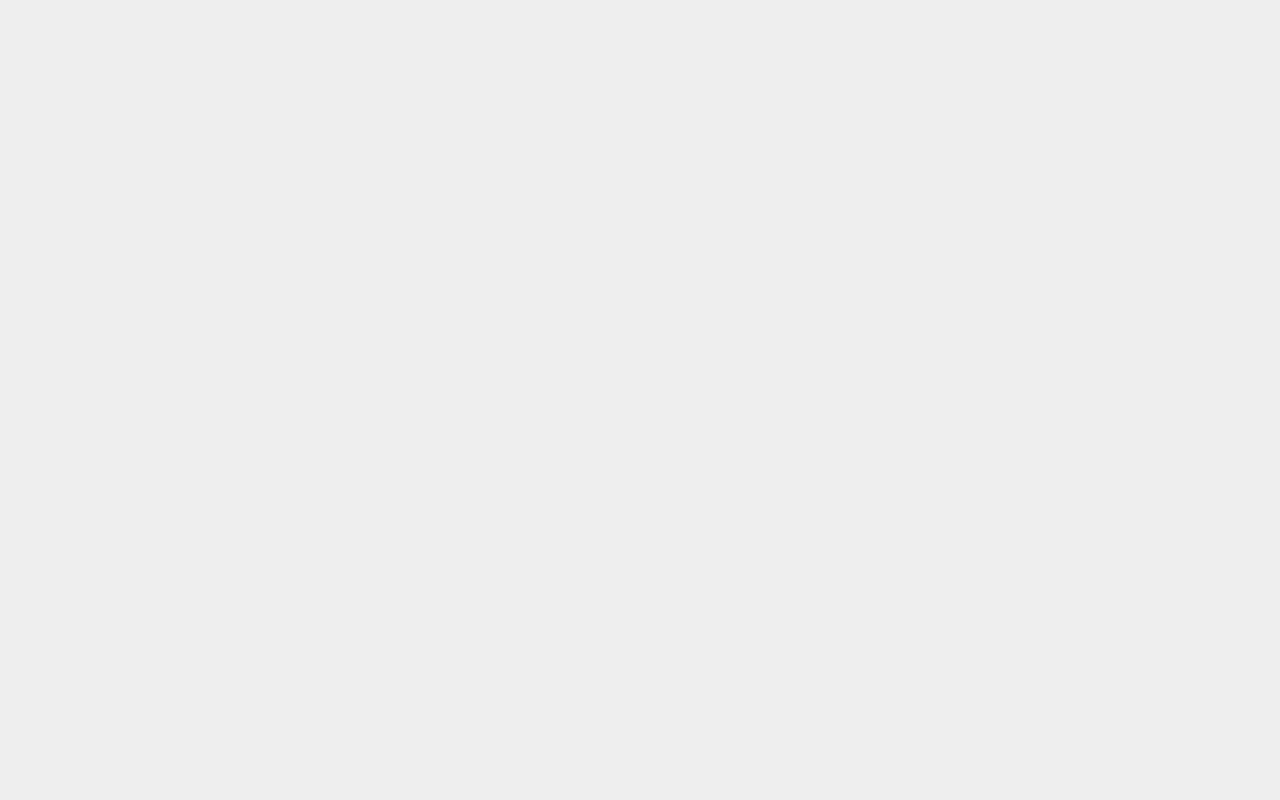
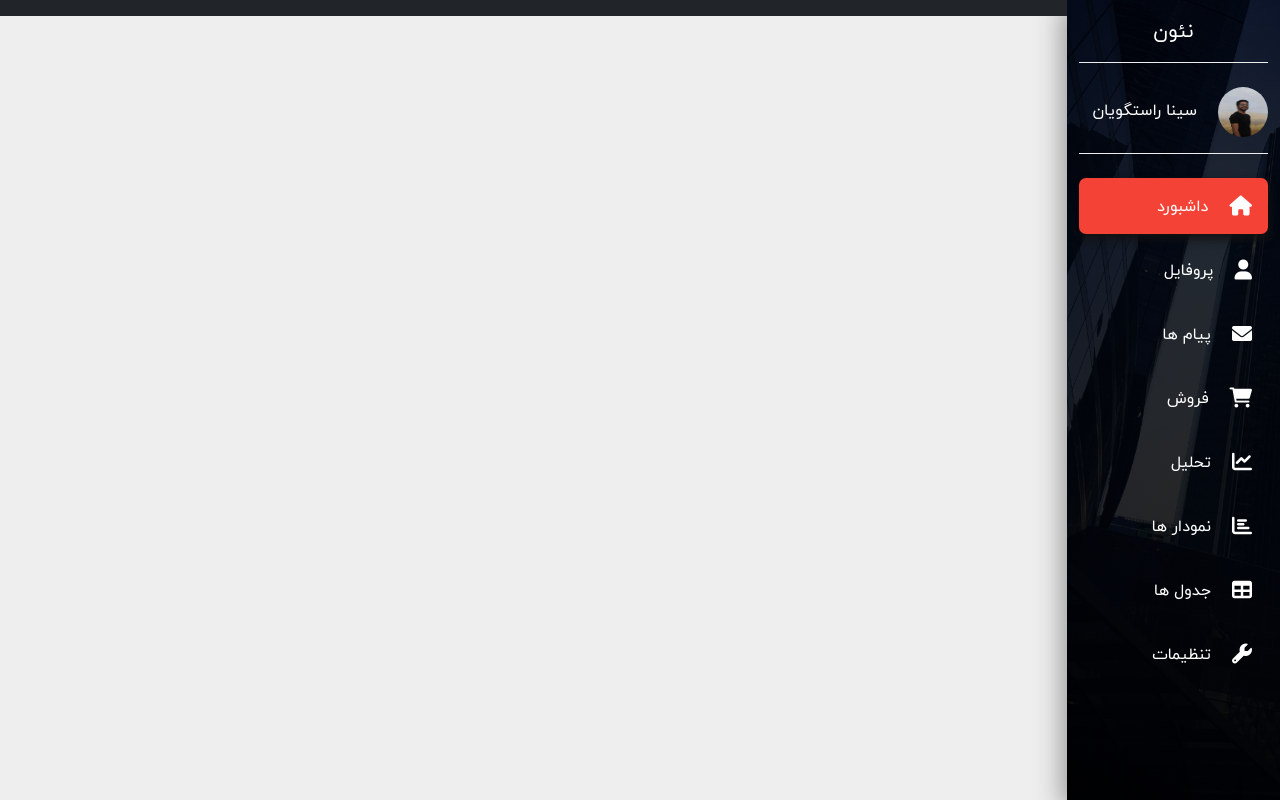
Before and after one commit to sina-rastgouyan/Bootstrap_Admin_Pannel_Project, a plain HTML site: page index.html in a window 1280 px wide. Drawn offline with nearby package versions, Linux system fonts and the light colour scheme.

Commit message:
Navbar Sidebar Has Been Created Here.

```diff
--- a/css/main.css
+++ b/css/main.css
@@ -8,3 +8,64 @@ body {
     font-size: 16px;
     background-color: #eee;
 }
+
+/* Sidebar Styling */
+.sidebar {
+    height: 100vh;
+    background: linear-gradient(rgba(0,0,0,0.7), rgba(0,0,0,0.9)), url(../images/sidebar-img.jpg);
+    background-position: center;
+    background-size:cover;
+    background-repeat: no-repeat;
+    box-shadow: -5px 7px 25px #999;
+}
+
+.bottom-border {
+    border-bottom: 1px groove #eee;
+}
+
+.sidebar-link {
+    transition:all .4s;
+    -webkit-transition:all .4s;
+    -moz-transition:all .4s;
+    -ms-transition:all .4s;
+    -o-transition:all .4s;
+}
+
+.sidebar-link:hover {
+    background-color: #444;
+    border-radius: 5px;
+    -webkit-border-radius: 5px;
+    -moz-border-radius: 5px;
+    -ms-border-radius: 5px;
+    -o-border-radius: 5px;
+}
+
+.current {
+    background-color: #f44336;
+    box-shadow: 2px 5px 10px #111;
+    border-radius: 7px;
+    -webkit-border-radius: 7px;
+    -moz-border-radius: 7px;
+    -ms-border-radius: 7px;
+    -o-border-radius: 7px;
+    transition: all 0.4s;
+    -webkit-transition: all 0.4s;
+    -moz-transition: all 0.4s;
+    -ms-transition: all 0.4s;
+    -o-transition: all 0.4s;
+}
+
+.current:hover {
+    background-color: #f66436;
+    transform: translateY(-1px);
+    -webkit-transform: translateY(-1px);
+    -moz-transform: translateY(-1px);
+    -ms-transform: translateY(-1px);
+    -o-transform: translateY(-1px);
+}
+
+
+/* Default Styles */
+.my-default-button-style {
+    text-decoration: none;
+}
--- a/index.html
+++ b/index.html
@@ -23,6 +23,81 @@
     <link rel="stylesheet" href="css/main.css" />
   </head>
   <body>
+    <!-- Nvigation Section -->
+    <nav class="navbar navbar-expand-lg navbar-light">
+      <button
+        class="navbar-toggler mb-2 bg-light"
+        data-bs-toggle="collapse"
+        data-bs-target="#"
+      >
+        <span class="navbar-toggler-icon"></span>
+      </button>
+      <div class="navbar-collapse collapse">
+        <div class="container-fluid">
+          <div class="row">
+            <!-- Sidebar -->
+            <div class="col-xl-2 col-lg-3 col-md-4 fixed-top sidebar">
+              <a href="#" class="navbar-brand text-white text-center mx-auto py-3 d-block mb-4 bottom-border">نئون</a>
+              <div class="bottom-border pb-3">
+                <img src="images/My_Own_pic.jpg" class="rounded-circle me-3" style="width: 50px; height: 50px;" alt="My_Own_Picture">
+                <a href="#" class="text-white my-default-button-style">سینا راستگویان</a>
+              </div>
+              <ul class="nav-bar list-unstyled flex-column mt-4">
+                <li class="nav-item current">
+                  <a href="#" class="nav-link text-white p-3 mb-2">
+                    <i class="fas fa-home fa-lg me-3"></i> داشبورد
+                  </a>
+                </li>
+                <li class="nav-item sidebar-link">
+                  <a href="#" class="nav-link text-white p-3 mb-2">
+                    <i class="fas fa-user fa-lg me-3"></i> پروفایل
+                  </a>
+                </li>
+                <li class="nav-item sidebar-link">
+                  <a href="#" class="nav-link text-white p-3 mb-2">
+                    <i class="fas fa-envelope fa-lg me-3"></i> پیام ها
+                  </a>
+                </li>
+                <li class="nav-item sidebar-link">
+                  <a href="#" class="nav-link text-white p-3 mb-2">
+                    <i class="fas fa-shopping-cart fa-lg me-3"></i> فروش
+                  </a>
+                </li>
+                <li class="nav-item sidebar-link">
+                  <a href="#" class="nav-link text-white p-3 mb-2">
+                    <i class="fas fa-chart-line fa-lg me-3"></i> تحلیل
+                  </a>
+                </li>
+                <li class="nav-item sidebar-link">
+                  <a href="#" class="nav-link text-white p-3 mb-2">
+                    <i class="fas fa-chart-bar fa-lg me-3"></i> نمودار ها
+                  </a>
+                </li>
+                <li class="nav-item sidebar-link">
+                  <a href="#" class="nav-link text-white p-3 mb-2">
+                    <i class="fas fa-table fa-lg me-3"></i> جدول ها
+                  </a>
+                </li>
+                <li class="nav-item sidebar-link">
+                  <a href="#" class="nav-link text-white p-3 mb-2">
+                    <i class="fas fa-wrench fa-lg me-3"></i> تنظیمات
+                  </a>
+                </li>
+              </ul>
+            </div>
+            <!-- End Of Sidebar -->
+
+            <!-- Top-Nav -->
+            <div class="col-xl-10 col-lg-9 col-md-8 ms-auto bg-dark py-2 fixed-top">
+
+            </div>
+            <!-- End Of Top-Nav -->
+          </div>
+        </div>
+      </div>
+    </nav>
+    <!-- End Of Navigation Section -->
+
     <!-- bootstrap v5.1.3 js bundle cdn -->
     <script
       src="https://cdn.jsdelivr.net/npm/bootstrap@5.1.3/dist/js/bootstrap.bundle.min.js"
```
